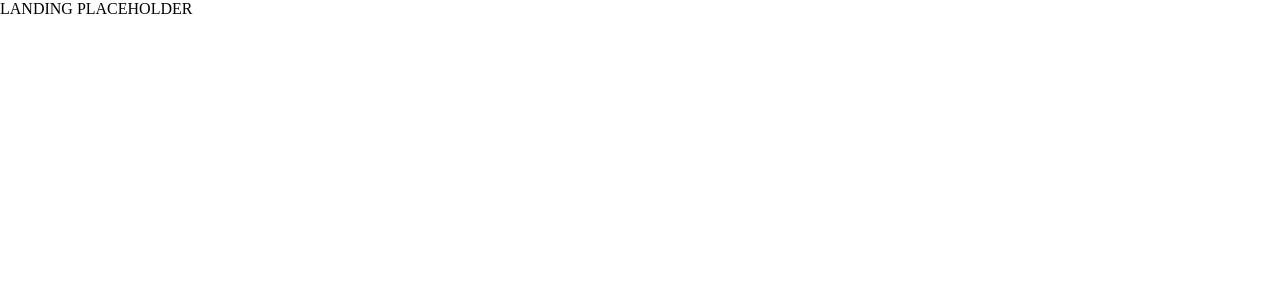
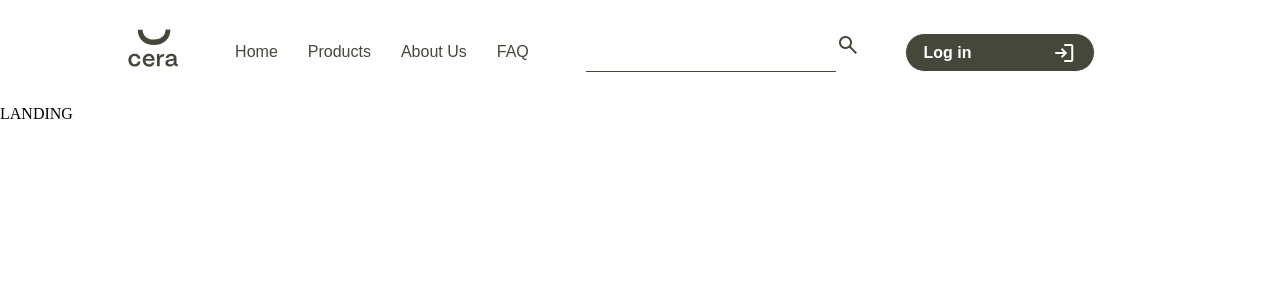
Before and after one commit to jureisgui/cera-app, a Vue app in the folder front-end/: page / in a window 1280 px wide. Shown: the top 300 px of the page. Built offline with nearby package versions, Linux system fonts and the light colour scheme.

Commit message:
Tested on Landing page

```diff
--- a/front-end/src/views/Landing.vue
+++ b/front-end/src/views/Landing.vue
@@ -1,7 +1,7 @@
 <template>
+<Header Header_class="transparent" Logo="src/assets/img/pine_logo-01.svg" />
 
-  LANDING PLACEHOLDER
-
+LANDING
 </template>
 
 <style scoped>
@@ -9,5 +9,6 @@
 </style>
 
 <script setup>
+import Header from '../components/Header.vue'
 
 </script>
```
